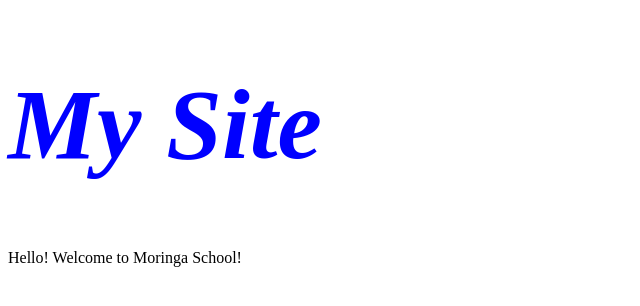
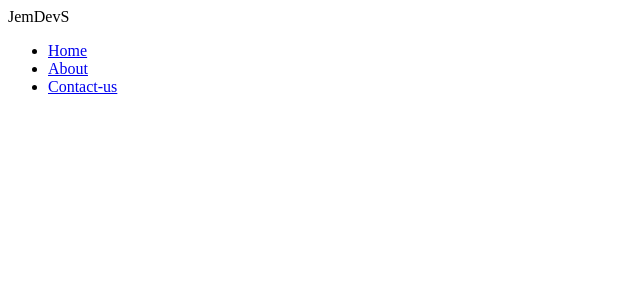
Before and after one commit to MJephat/My-site, a plain HTML site: page index.html in a window 1280 px wide. Shown: the whole page, without its empty margins (0-640 px from the left). Drawn offline with Linux system fonts and the light colour scheme.

Commit message:
"created new index"

```diff
--- a/index.html
+++ b/index.html
@@ -1,4 +1,3 @@
-<!DOCTYPE html>
 <html lang="en">
 <head>
     <meta charset="UTF-8">
@@ -6,7 +5,14 @@
     <meta name="viewport" content="width=device-width, initial-scale=1.0">
     <link rel="stylesheet" type="text/css" href="stylesheet.css">
     <title>Document</title>
-    <h1> My Site</h1>
 </head>
-<body>Hello! Welcome to Moringa School!</body>
-</html>
+<body>
+    <nav>
+        <label class="logo">JemDevS</label>
+        <ul>
+            <li><a href="index.html">Home</a></li>
+            <li><a href="about.html">About</a></li>
+            <li><a href="contact-us.html">Contact-us</a></li>
+
+        </ul>
+    </nav>
```
Also changed, not shown: about.html (+18 -1 lines), default.html (deleted, +0 -18 lines).
